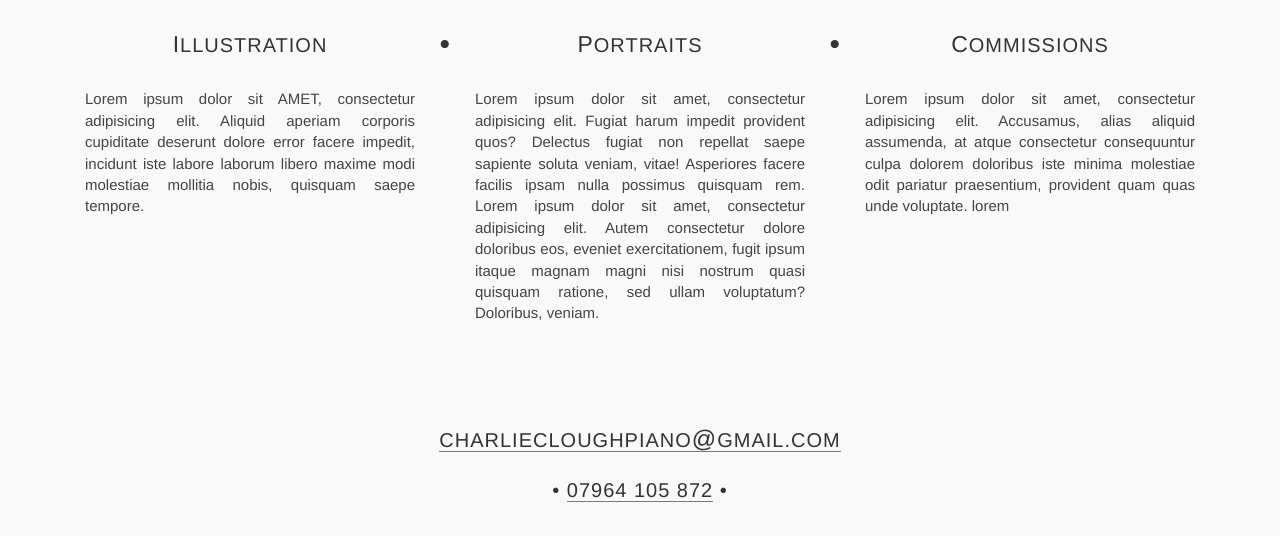
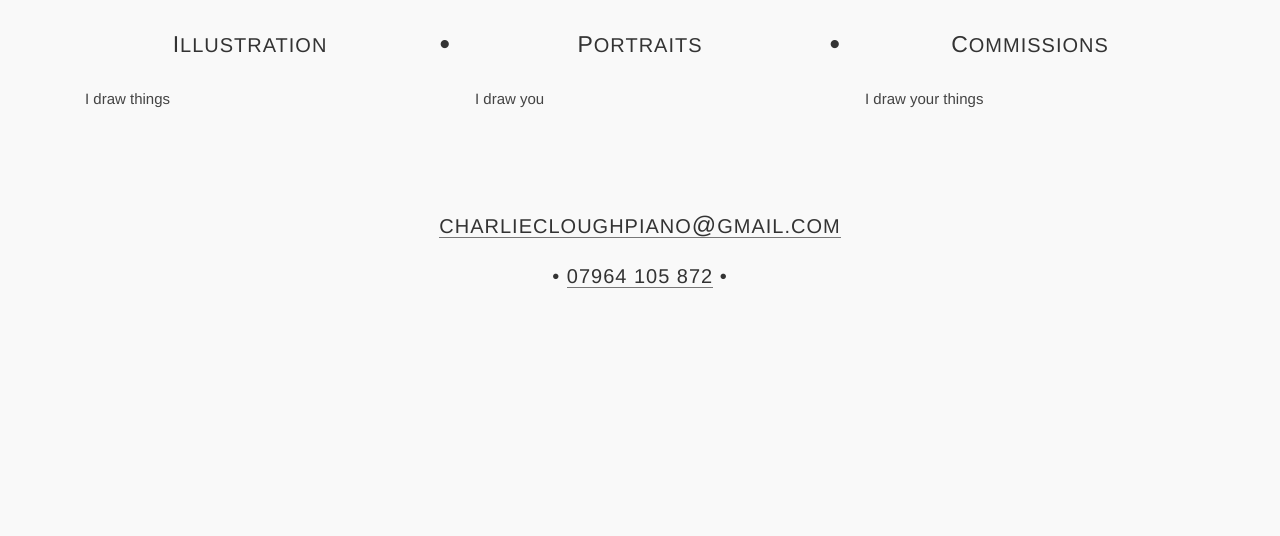
Before and after one commit to terrarum/charlieclough, a website: page index.html in a window 1280 px wide. Shown: the part 112-648 px from the top of the page. Drawn offline with Linux system fonts and the light colour scheme.

Commit message:
Added copy

```diff
--- a/index.html
+++ b/index.html
@@ -28,7 +28,7 @@
                 <span class="firstLetter">I</span>LLUSTRATION
             </div>
             <p>
-                Lorem ipsum dolor sit AMET, consectetur adipisicing elit. Aliquid aperiam corporis cupiditate deserunt dolore error facere impedit, incidunt iste labore laborum libero maxime modi molestiae mollitia nobis, quisquam saepe tempore.
+                I draw things
             </p>
         </div>
         <div class="col-sm-4 col-bullet">
@@ -39,7 +39,7 @@
                 <span class="firstLetter">P</span>ORTRAITS
             </div>
             <p>
-                Lorem ipsum dolor sit amet, consectetur adipisicing elit. Fugiat harum impedit provident quos? Delectus fugiat non repellat saepe sapiente soluta veniam, vitae! Asperiores facere facilis ipsam nulla possimus quisquam rem. Lorem ipsum dolor sit amet, consectetur adipisicing elit. Autem consectetur dolore doloribus eos, eveniet exercitationem, fugit ipsum itaque magnam magni nisi nostrum quasi quisquam ratione, sed ullam voluptatum? Doloribus, veniam.
+                I draw you
             </p>
         </div>
         <div class="col-sm-4">
@@ -47,7 +47,7 @@
                 <span class="firstLetter">C</span>OMMISSIONS
             </div>
             <p>
-                Lorem ipsum dolor sit amet, consectetur adipisicing elit. Accusamus, alias aliquid assumenda, at atque consectetur consequuntur culpa dolorem doloribus iste minima molestiae odit pariatur praesentium, provident quam quas unde voluptate. lorem
+                I draw your things
             </p>
         </div>
     </div>
```
